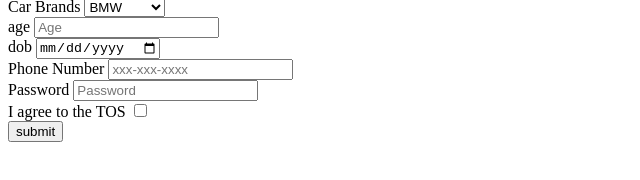
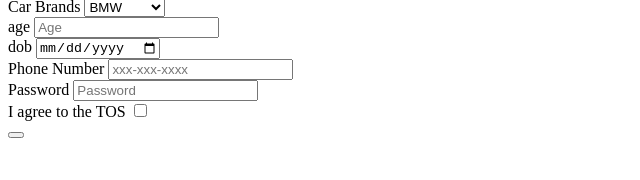
Before and after one commit to acciojob/signup-form-car-Aravindhan-Rajendran, a website: page main.html in a window 1280 px wide. Shown: the part 72-252 px from the top of the page, without its empty margins (0-640 px from the left). Drawn offline with Linux system fonts and the light colour scheme.

Commit message:
created a submission

```diff
--- a/main.html
+++ b/main.html
@@ -41,7 +41,7 @@
 	<label for="tos" required>I agree to the TOS</label>
 	<input type="checkbox" id="tos">
 	<br>
-	<input type="submit" value="submit">
+	<button type="submit" value="submit">
 	</form>
     <script type="text/javascript" src="./script.js">
 </script>
```
